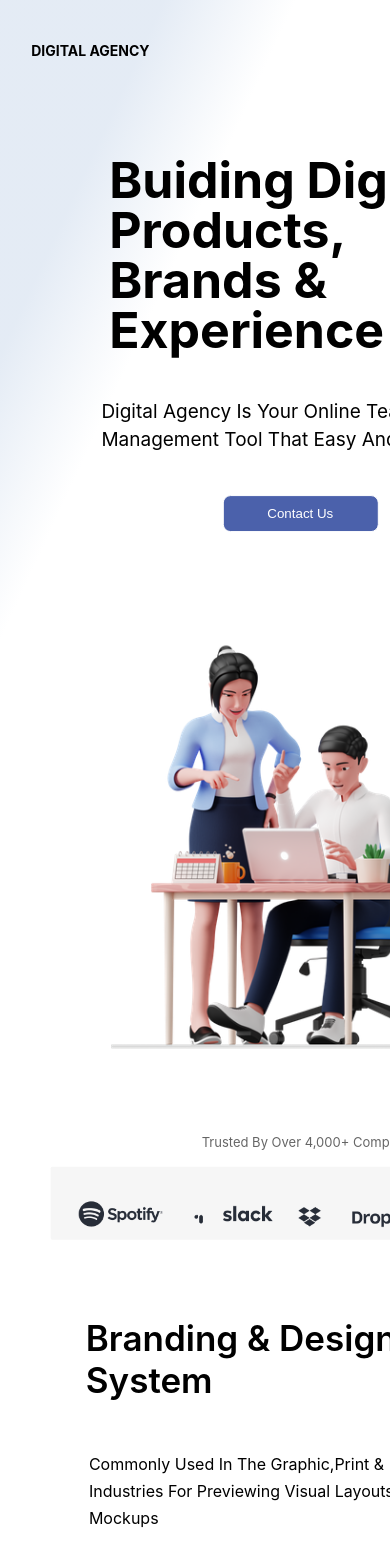
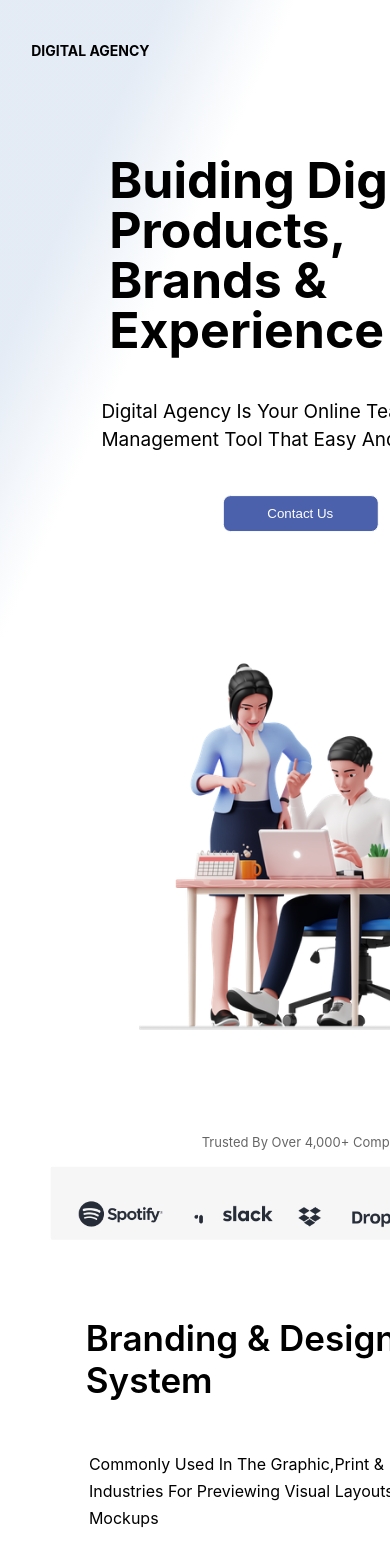
Before and after one commit to Akinyemi04/Homyphy, a React (Create React App) app: page / in a window 390 px wide. Shown: the top 1560 px of the page. Built offline with nearby package versions, Linux system fonts and the light colour scheme.

Commit message:
fixing errors

```diff
--- a/src/App.css
+++ b/src/App.css
@@ -412,9 +412,9 @@ aside .div button:hover {
     border-radius: 2vw;
   }
   .App aside #bus {
-    width: 110vw;
+    width: 100vw;
     height: 60vh;
-    transform: translate(-38vw, 66vh);
+    transform: translate(-30vw, 66vh);
   }
   .App span {
     transform: translate(30vw, 70vh);
@@ -468,7 +468,9 @@ aside .div button:hover {
   }
   article section .img2 {
     margin-top: 17vh;
-    transform: translate(45vw, -15vh) scale(3.2);
+    /*height:100vh ;
+    width: 84vw;*/
+    transform: translate(45vw, -15vh) scale(3);
   }
   article aside {
     flex-direction: column-reverse;
--- a/src/App.scss
+++ b/src/App.scss
@@ -434,9 +434,9 @@ aside{
         }
       }
       #bus{
-        width: 110vw;
+        width: 100vw;
         height: 60vh;
-        transform: translate(-38vw,66vh);
+        transform: translate(-30vw,66vh);
       }
     }
     span{
@@ -487,9 +487,11 @@ aside{
       }
       .img2{
         margin-top: 17vh;
-        -webkit-transform:translate(45vw,-15vh) scale(3.2) ;
-        -moz-transform: translate(45vw,-15vh) scale(3.2);
-        transform: translate(45vw,-15vh) scale(3.2);
+        /*height:100vh ;
+        width: 84vw;*/
+        -webkit-transform:translate(45vw,-15vh) scale(3) ;
+        -moz-transform: translate(45vw,-15vh) scale(3) ;
+        transform: translate(45vw,-15vh) scale(3) ;
       }
     }
     aside{
```
Also changed, not shown: 1 other file (tests, documents, lock files or other folders).
